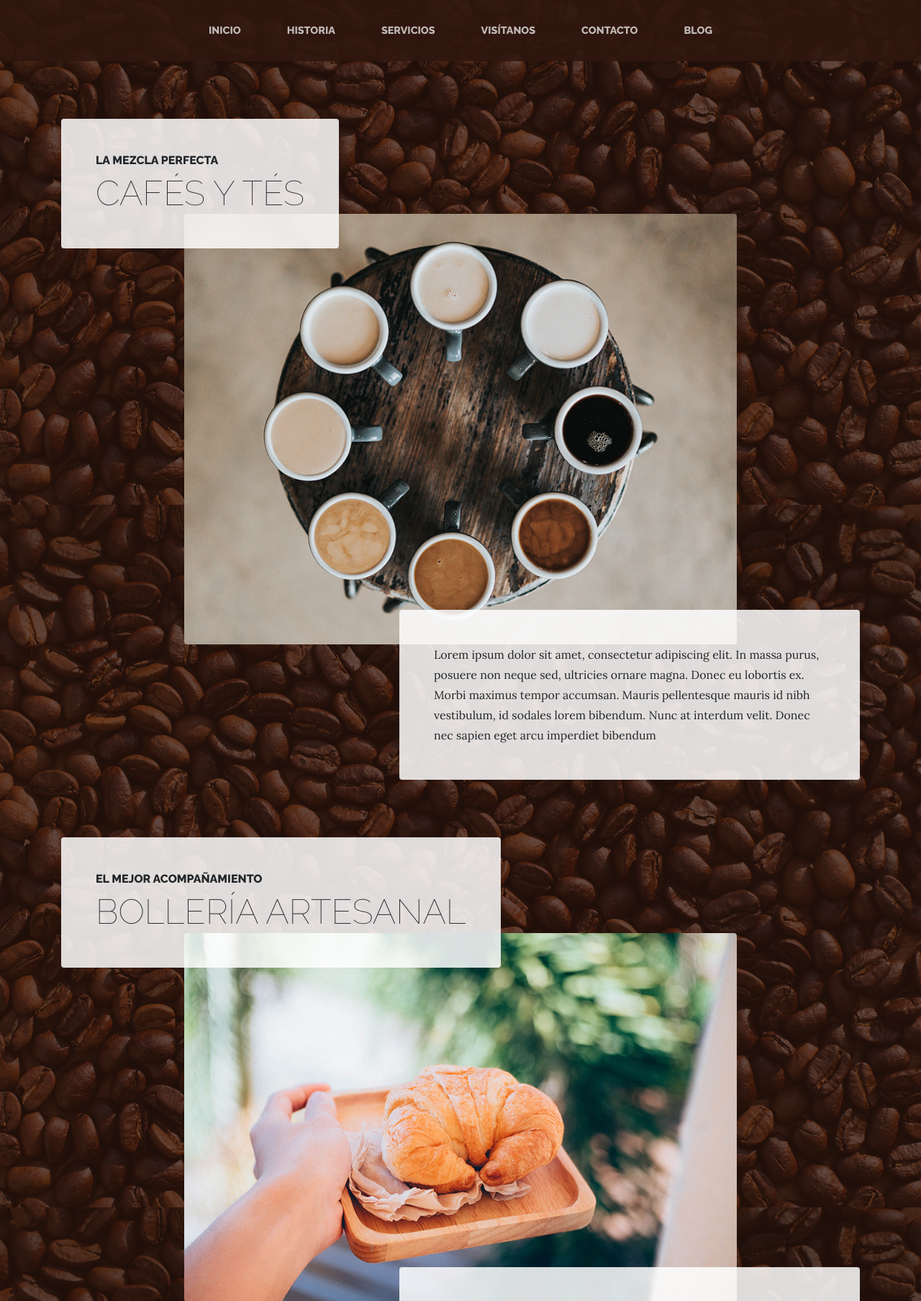
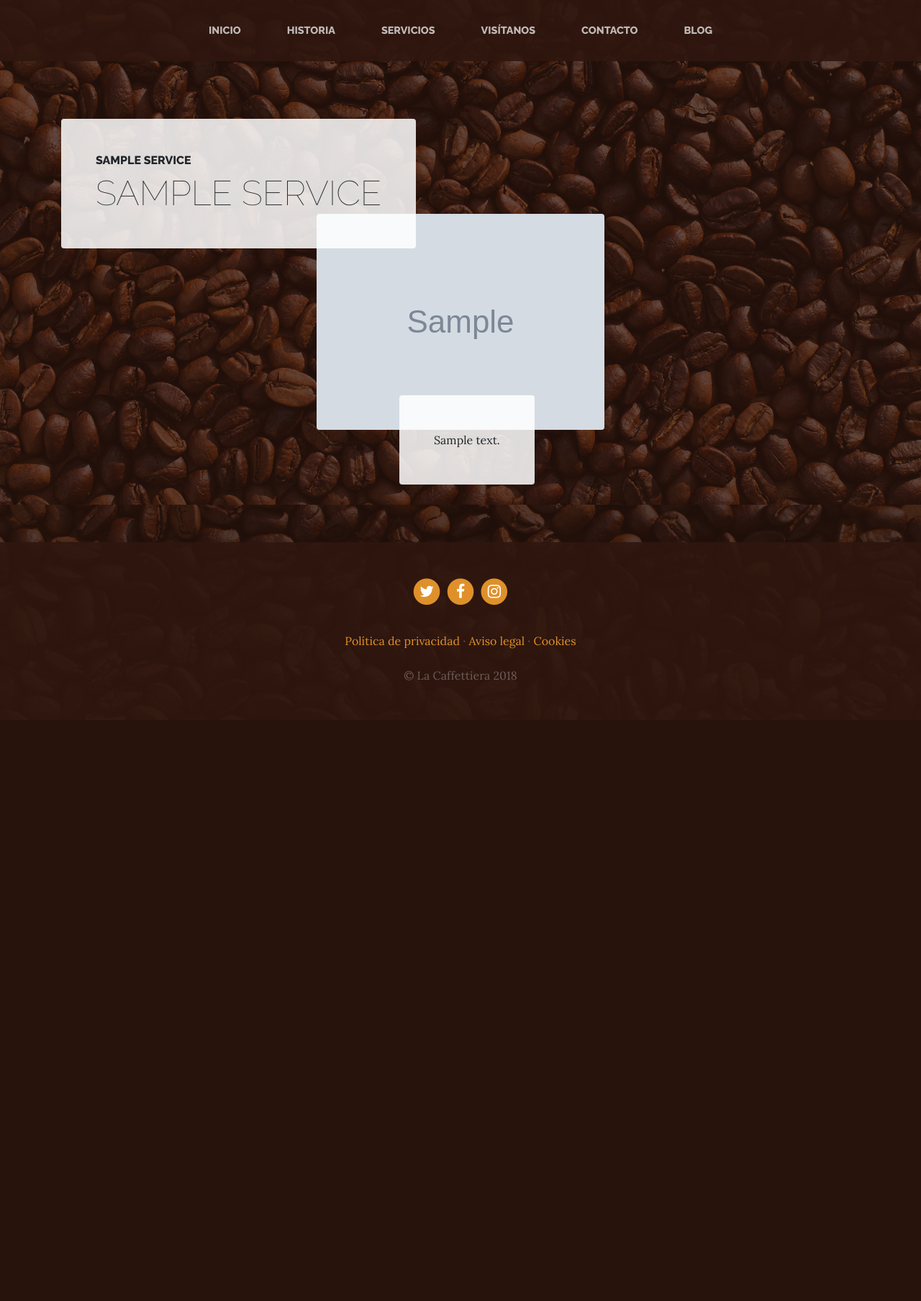
Before and after one commit to slizer98/cafeteria, a Django app: template services/templates/services/services.html in a window 1280 px wide. Shown: the part 275-2082 px from the top of the page at 72% size. After the commit the page ends 1262 px from the top, so only its background shows below. Run offline with Django 5.2, Linux system fonts and the light colour scheme; the template is opened without the code that fills it: values that come from a table or form of the project are taken from there, others are empty; tables that the repository leaves empty hold one stand-in row (values such as "Sample post"); grey boxes marked "Sample" are stand-in pictures; some libraries are stand-ins or nearby versions.

Commit message:
dynamically adding services

```diff
--- a/services/templates/services/services.html
+++ b/services/templates/services/services.html
@@ -5,66 +5,29 @@
 {% block title %}Servicios{% endblock %}
 
 {% block content %}
+{% for service in services  %}
 <section class="page-section">
   <div class="container">
     <div class="product-item">
       <div class="product-item-title d-flex">
         <div class="bg-faded p-5 d-flex mr-auto rounded">
+
           <h2 class="section-heading mb-0">
-            <span class="section-heading-upper">La mezcla perfecta</span>
-            <span class="section-heading-lower">Cafés y tés</span>
+            <span class="section-heading-upper">{{ service.subtitle }}</span>
+            <span class="section-heading-lower">{{ service.title }}</span>
           </h2>
         </div>
       </div>
-      <img class="product-item-img mx-auto d-flex rounded img-fluid mb-3 mb-lg-0" src="{% static 'core/img/products-01.jpg' %}" alt="">
+      <img class="product-item-img mx-auto d-flex rounded img-fluid mb-3 mb-lg-0" src="{{ service.image.url }}" alt="">
       <div class="product-item-description d-flex ml-auto">
         <div class="bg-faded p-5 rounded">
-          <p class="mb-0">Lorem ipsum dolor sit amet, consectetur adipiscing elit. In massa purus, posuere non neque sed, ultricies ornare magna. Donec eu lobortis ex. Morbi maximus tempor accumsan. Mauris pellentesque mauris id nibh vestibulum, id sodales lorem bibendum. Nunc at interdum velit. Donec nec sapien eget arcu imperdiet bibendum</p>
+          <p class="mb-0">{{ service.content }}</p>
         </div>
       </div>
     </div>
   </div>
 </section>
+{% endfor %}
 
-<section class="page-section">
-  <div class="container">
-    <div class="product-item">
-      <div class="product-item-title d-flex">
-        <div class="bg-faded p-5 d-flex mr-auto rounded">
-          <h2 class="section-heading mb-0">
-            <span class="section-heading-upper">El mejor acompañamiento</span>
-            <span class="section-heading-lower">Bollería artesanal</span>
-          </h2>
-        </div>
-      </div>
-      <img class="product-item-img mx-auto d-flex rounded img-fluid mb-3 mb-lg-0" src="{% static 'core/img/products-02.jpg' %}" alt="">
-      <div class="product-item-description d-flex ml-auto">
-        <div class="bg-faded p-5 rounded">
-          <p class="mb-0">Morbi dapibus malesuada mollis. Nunc cursus velit eget cursus pharetra. Ut feugiat, dui id congue porttitor, sem erat pharetra dui, in ullamcorper quam nulla vitae quam. Sed blandit libero feugiat diam cursus, nec euismod ante consequat. Curabitur nec tincidunt ipsum, in tempor turpis. Sed ut metus a nisl rhoncus placerat.</p>
-        </div>
-      </div>
-    </div>
-  </div>
-</section>
 
-<section class="page-section">
-  <div class="container">
-    <div class="product-item">
-      <div class="product-item-title d-flex">
-        <div class="bg-faded p-5 d-flex mr-auto rounded">
-          <h2 class="section-heading mb-0">
-            <span class="section-heading-upper">Producto certificado</span>
-            <span class="section-heading-lower">También vendemos</span>
-          </h2>
-        </div>
-      </div>
-      <img class="product-item-img mx-auto d-flex rounded img-fluid mb-3 mb-lg-0" src="{% static 'core/img/products-03.jpg' %}" alt="">
-      <div class="product-item-description d-flex ml-auto">
-        <div class="bg-faded p-5 rounded">
-          <p class="mb-0">Integer ac elementum lacus, consectetur cursus tellus. Suspendisse faucibus sapien massa, ac pharetra est aliquet a. In interdum feugiat ultrices. Aliquam eget tempor libero. Aliquam sit amet ante quis lectus fermentum bibendum. Ut molestie nulla in tellus euismod feugiat. Nunc varius erat nulla, eu dictum mi ultrices in.</p>
-        </div>
-      </div>
-    </div>
-  </div>
-</section>
 {% endblock %}
--- a/services/urls.py
+++ b/services/urls.py
@@ -3,5 +3,5 @@ from django.urls import path
 from . import views
 
 urlpatterns = [
-    path('services/', views.services, name="services"),
+    path('', views.services, name="services"),
 ]
--- a/services/views.py
+++ b/services/views.py
@@ -1,6 +1,7 @@
 from django.shortcuts import render
-
+from .models import Services
 # Create your views here.
 
 def services(request):
-  return render(request, 'core/services.html')
+  services = Services.objects.all()
+  return render(request, 'services/services.html', {'services':services})
--- a/webempresa/urls.py
+++ b/webempresa/urls.py
@@ -6,7 +6,7 @@ from django.conf import settings
 urlpatterns = [
     path('admin/', admin.site.urls),
     path('', include('core.urls')),
-    path('', include('services.urls')),
+    path('services/', include('services.urls')),
 ]
 
 
```
